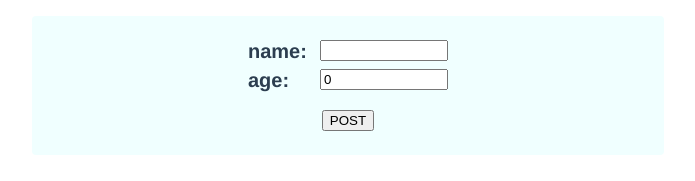
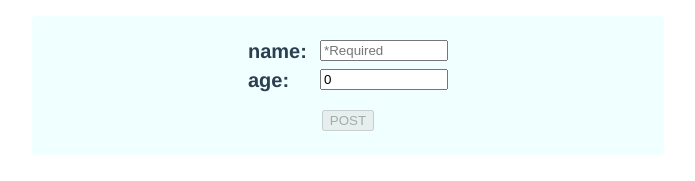
Before and after one commit to h-nakamori/vue-study, a Vue app: page /person in a window 1280 px wide. Shown: the part 274-455 px from the top of the page, without its empty margins (292-987 px from the left). Built offline with nearby package versions, Linux system fonts and the light colour scheme.

Commit message:
バリデーション修正＋削除確認画面実装

```diff
--- a/src/components/PersonPostForm.vue
+++ b/src/components/PersonPostForm.vue
@@ -10,6 +10,7 @@
           v-model="inputtingName"
           type="text"
           :class="{ notValid: !isValidName }"
+          placeholder="*Required"
         />
       </div>
       <span class="invalid-msg" v-if="!isValidAge">error: invalid value</span>
@@ -26,7 +27,7 @@
     <button
       @click="defineEmits"
       class="register-button"
-      :disabled="!isValidName || !isValidAge"
+      :disabled="!isValidName || !isValidAge || isEmpty"
     >
       POST
     </button>
@@ -60,6 +61,9 @@ export default class PersonPostForm extends Vue {
       return false
     }
     return true
+  }
+  get isEmpty() {
+    return this.inputtingName.length == 0;
   }
 }
 </script>
--- a/src/components/Persons.vue
+++ b/src/components/Persons.vue
@@ -36,6 +36,7 @@ export default class Persons extends Vue {
     this.persons.push(e);
   }
   receiveDelete(id: number) {
+    confirm("are you sure to delete this?")
     this.persons = this.persons.filter(p => p.id !== id)
   }
 }
```
